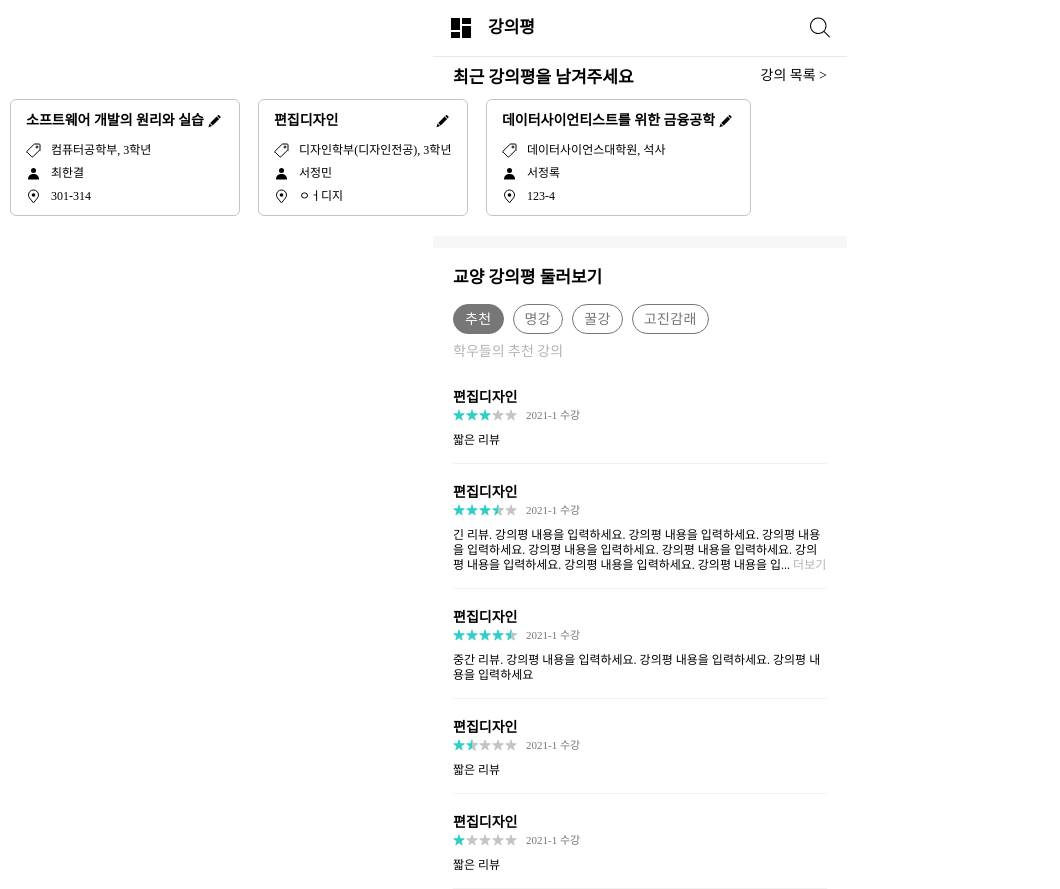
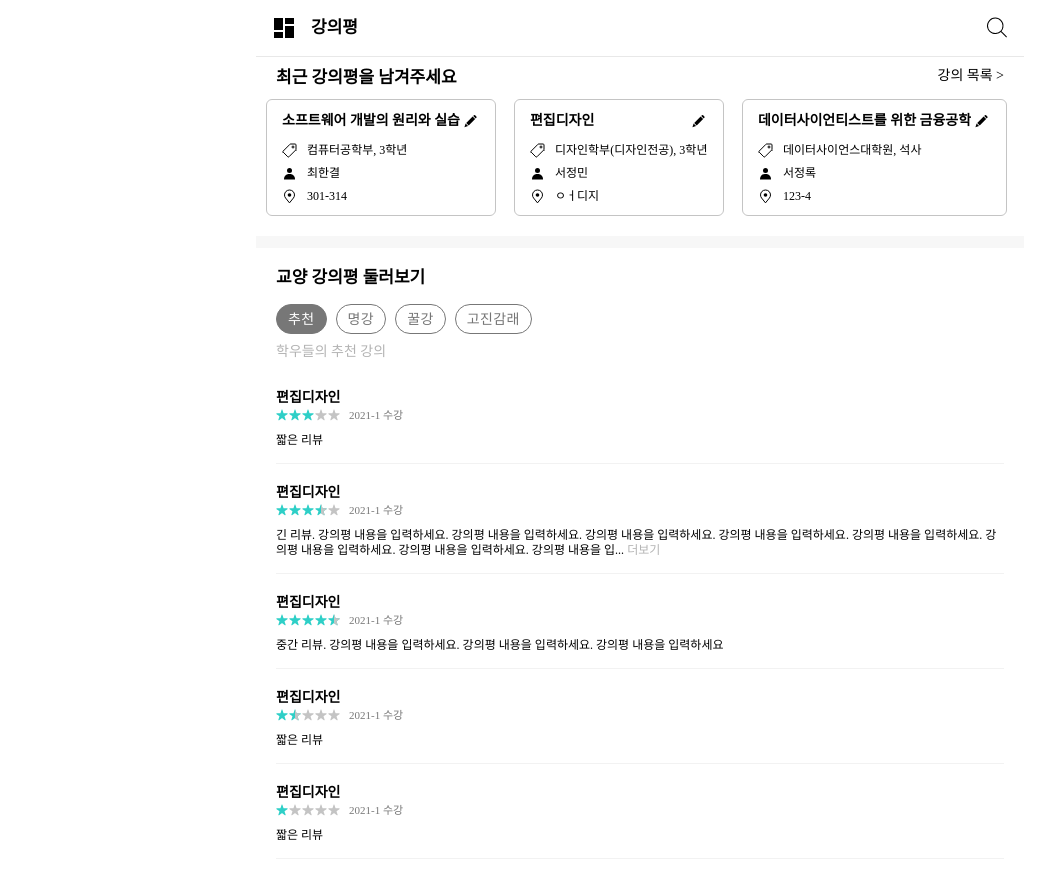
Before and after one commit to wafflestudio/snutt-ev-web, a Next.js app: page /main in a window 1280 px wide. Shown: the whole page, without its empty margins (0-1060 px from the left). After the commit the page ends 859 px from the top, so only its background shows below. Built offline with nearby package versions, Linux system fonts and the light colour scheme; no server answers; a web font is replaced by a local one.

Commit message:
Fix style (max width, carousel width) (#41)
* fix max-width & main carousel style

* fix carousel css

```diff
--- a/pageImpl/mainImpl/__components__/RecentCarousel.tsx
+++ b/pageImpl/mainImpl/__components__/RecentCarousel.tsx
@@ -51,9 +51,8 @@ const SubjectCardCarousel = styled.div`
   display: flex;
   overflow-x: scroll;
   white-space: nowrap;
-  width: 100vw;
-  position: relative;
-  left: calc(-50vw + 50%);
+  width: calc(100% + 40px);
+  margin-left: -20px;
   ::-webkit-scrollbar {
     display: none;
   }
--- a/pages/_app.tsx
+++ b/pages/_app.tsx
@@ -36,7 +36,7 @@ function MyApp({ Component, pageProps }: AppProps) {
               padding: 0;
               margin: 0 auto;
               ${appleSDGNeo};
-              max-width: 414px;
+              max-width: 768px;
             }
           `}
         />
```
